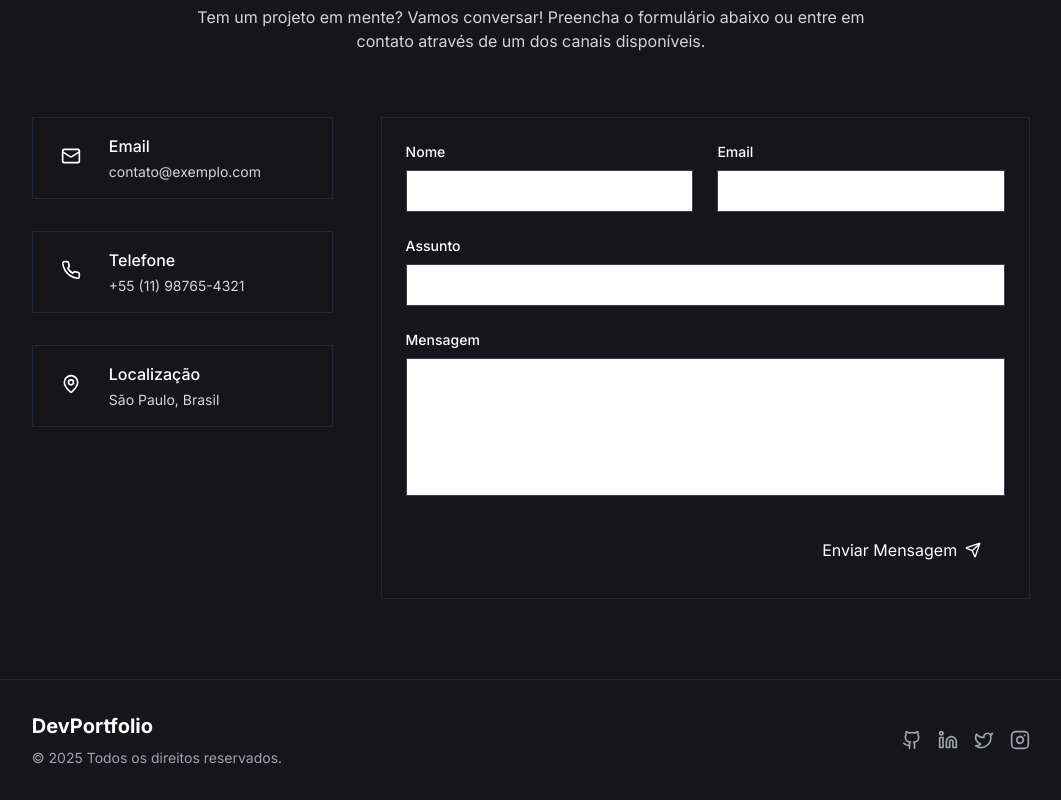
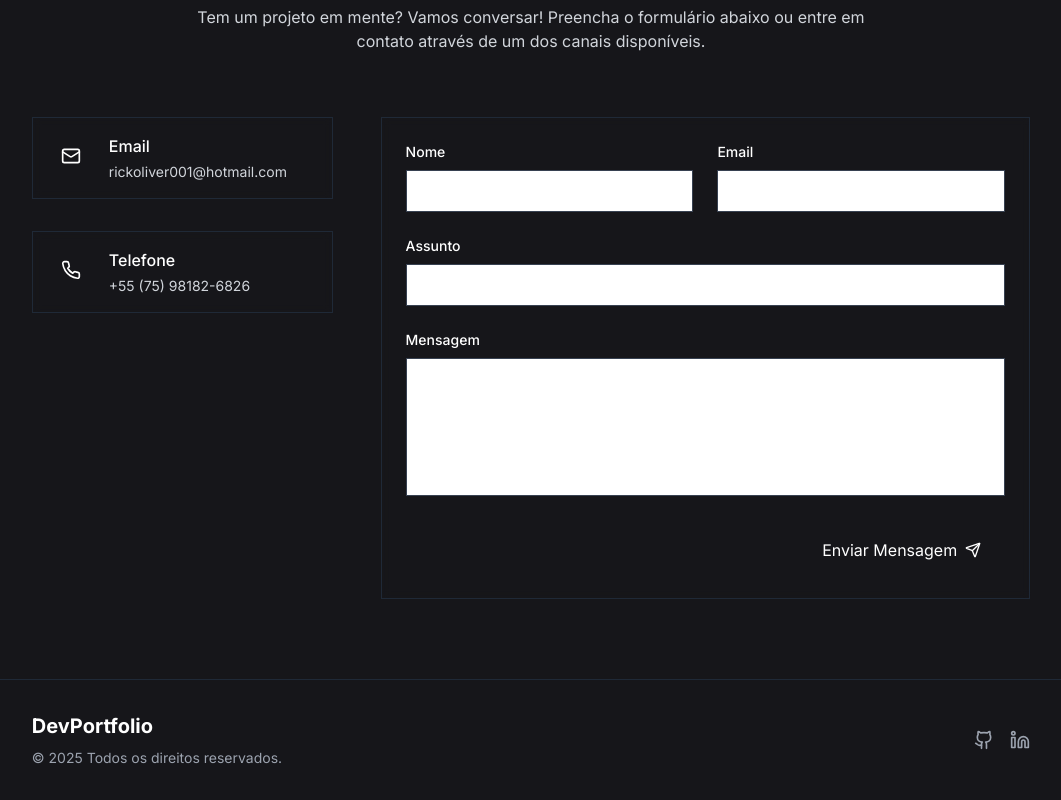
Before and after one commit to RicardoCamposJr/my-portfolio, a Next.js app: page / in a window 1280 px wide. Shown: the part 2963-3763 px from the top of the page, without its empty margins (109-1170 px from the left). Built offline with nearby package versions, Linux system fonts and the light colour scheme.

Commit message:
fix: fixing icon links

```diff
--- a/components/contact.tsx
+++ b/components/contact.tsx
@@ -43,20 +43,14 @@ export default function Contact() {
     {
       icon: Mail,
       title: "Email",
-      content: "contato@exemplo.com",
-      link: "mailto:contato@exemplo.com",
+      content: "rickoliver001@hotmail.com",
+      link: "mailto:rickoliver001@hotmail.com",
     },
     {
       icon: Phone,
       title: "Telefone",
-      content: "+55 (11) 98765-4321",
-      link: "tel:+5511987654321",
-    },
-    {
-      icon: MapPin,
-      title: "Localização",
-      content: "São Paulo, Brasil",
-      link: "https://maps.google.com/?q=São+Paulo",
+      content: "+55 (75) 98182-6826",
+      link: "tel:+5575981826826",
     },
   ];
 
--- a/components/footer.tsx
+++ b/components/footer.tsx
@@ -5,10 +5,16 @@ export default function Footer() {
   const currentYear = new Date().getFullYear();
 
   const socialLinks = [
-    { icon: Github, href: "#", label: "GitHub" },
-    { icon: Linkedin, href: "#", label: "LinkedIn" },
-    { icon: Twitter, href: "#", label: "Twitter" },
-    { icon: Instagram, href: "#", label: "Instagram" },
+    {
+      icon: Github,
+      href: "https://github.com/RicardoCamposJr",
+      label: "GitHub",
+    },
+    {
+      icon: Linkedin,
+      href: "https://www.linkedin.com/in/ricardocamposdeoliveirajr",
+      label: "LinkedIn",
+    },
   ];
 
   return (
```
